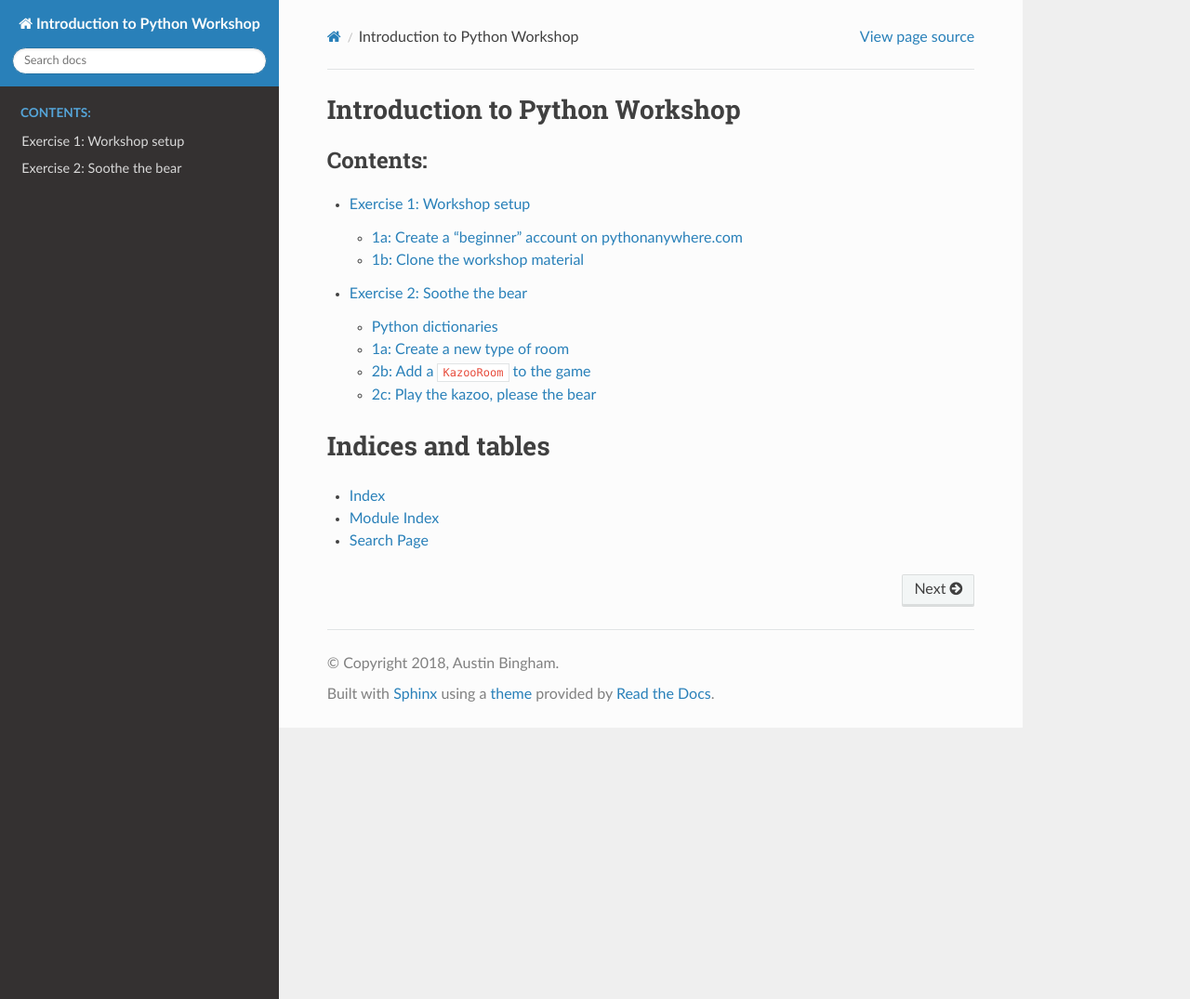
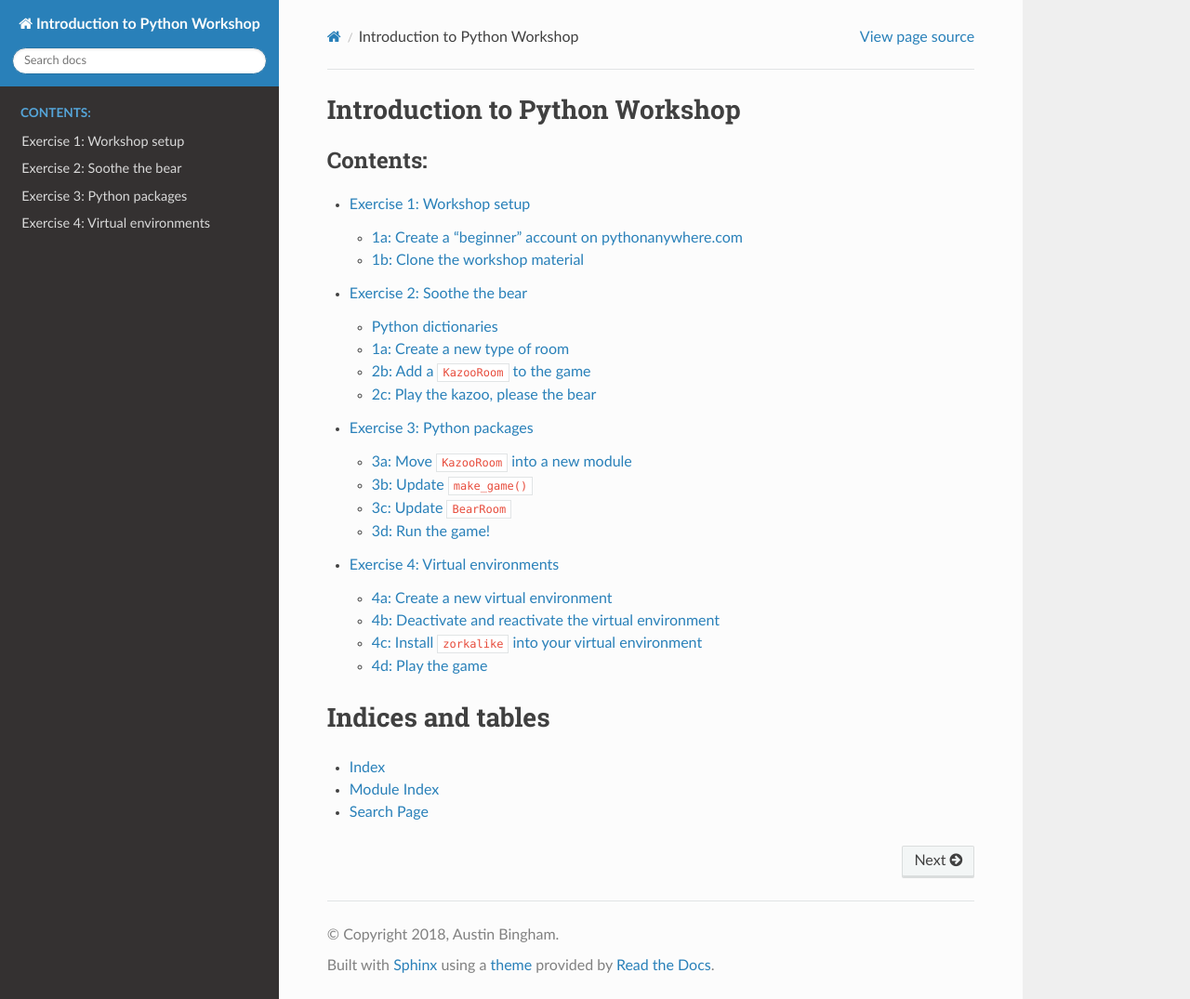
Before and after one commit to sixty-north/introduction-to-python, a Sphinx documentation site: the page built from exercises/source/index.rst, in a window 1280 px wide and 1075 px high. Shown: the whole window at 93% size. Built offline with Sphinx 7.4.7 and the Read the Docs theme 2.0.0, drawn with Linux system fonts in a browser that asks for light colours; some of the changed lines change nothing that is shown.

Commit message:
Added exercise 4

```diff
--- /dev/null
+++ b/exercises/source/exercise_4.rst
@@ -0,0 +1,126 @@
+==================================
+ Exercise 4: Virtual environments
+==================================
+
+In Python, a *virtual environment* is an isolated copy of an existing Python
+installation, e.g. your system Python. These are cheap to make and destroy, and
+they let you install the specific dependencies you need without worrying about
+polluting other Python environments.
+
+In this exercise we'll create a new virtual environment, install our
+``zorkalike`` package into it, and see that we can run our program from anywhere
+in the system.
+
+.. note:: virtualenvwrapper
+
+   The Python standard library provides the basic support for virtual
+   environment via the `venv <https://docs.python.org/3/library/venv.html>`_
+   package. While everything we describe in this exercise can be done using
+   ``venv`` directly, we're going to use a higher-level tool called
+   `virtualenvwrapper <https://virtualenvwrapper.readthedocs.io/en/latest/>`_
+   that simplified the use of virtual environments.
+
+   ``virtualenvwrapper`` is very widely used, and it's installed by default in
+   your pythonanywhere shell environment. In particular, it provides the
+   ``mkvirtualenv`` and ``workon`` command you'll see below.
+
+
+4a: Create a new virtual environment
+====================================
+
+Before you can use a virtual environment you must first create it. To do this you need to specify two things:
+
+1. The name of the virtual environment
+2. The existing Python environment (it would be another virtual environment) to
+   copy from
+
+We'll create our environment using the Python 3.5 installation on
+pythonanywhere, and we'll call it "itp" (short for "introduction to python"). In your bash console, run these commands:
+
+.. code-block:: bash
+
+   $ cd ~/introduction-to-python/v03
+   $ mkvirtualenv -p python3.5 itp
+
+After a few seconds it should say "done" and show you a prompt like this::
+
+    (itp) 13:02 ~/introduction-to-python/v03$
+
+The "(itp)" at the front of the line is the name of the virtual environment.
+Bash on this system (and on many systems these days) is configured to display
+the active virtual environment like this.
+
+4b: Deactivate and reactivate the virtual environment
+=====================================================
+
+When you created your virtual environment is was automatically *activated* for
+you. When an environment is active, the command "python" on the command line
+will refer to the Python executable for your environment. It will have access to
+the modules specifically installed in your environment.
+
+In this exercise you're going to deactivate and reactivate your virtual
+environment. In the same bash shell as the previous section, run this command:
+
+.. code-block:: bash
+
+   $ deactivate
+
+You should see your prompt turn to something like this::
+
+  13:43 ~/introduction-to-python/v03$
+
+The virtual environment indicator at the front of the prompt is gone. The
+command ``which python3.5`` will show that you're now using the system Python
+installation.
+
+Now reactivate your environment::
+
+  $ workon itp
+
+You'll see that your prompt is restored and that ``which python3.5`` shows that
+you're using the Python in your virtual environment.
+
+4c: Install ``zorkalike`` into your virtual environment
+=======================================================
+
+Our ``zorkalike`` package comes with a script called ``setup.py``. This script
+describes how to install our package into a Python environment like the one
+you've just created, so let's do that. Go to the bash console you've been using and run these commands:
+
+.. code-block:: bash
+
+   $ workon itp
+   $ cd ~/introduction-to-python/v03
+   $ pip install .
+
+After a few seconds this will finish. From your bash console ``cd`` to your home
+directory and start a Python REPL like this:
+
+.. code-block:: bash
+
+   $ cd
+   $ python
+
+This will start Python and take you to the ``>>>`` prompt. At this prompt run these commands:
+
+.. code-block:: pycon
+
+   >>> import zorkalike
+   >>> zorkalike.__file__
+   '/home/<your-name>/.virtualenvs/itp/lib/python3.5/site-packages/zorkalike/__init__.py'
+
+This demonstrates that Python is importing the module from your virtual
+environment, even though you started Python from a location completely
+dissociated with your project. This is what we want! Type ``ctrl-d`` to exit Python.
+
+4d: Play the game
+=================
+
+Another thing that ``setup.py`` did for us was to create a top-level program for
+``zorkalike``. That is, it installed a program called ``zorkalike`` that calls
+the "main" function in your package. Using the same bash console as the last
+step, let's now run the program ``zorkalike``::
+
+  $ zorkalike
+
+If everything went smoothly, you should be playing your game.
--- a/exercises/source/index.rst
+++ b/exercises/source/index.rst
@@ -12,6 +12,8 @@ Introduction to Python Workshop
 
    exercise_1
    exercise_2
+   exercise_3
+   exercise_4
 
 
 Indices and tables
```
